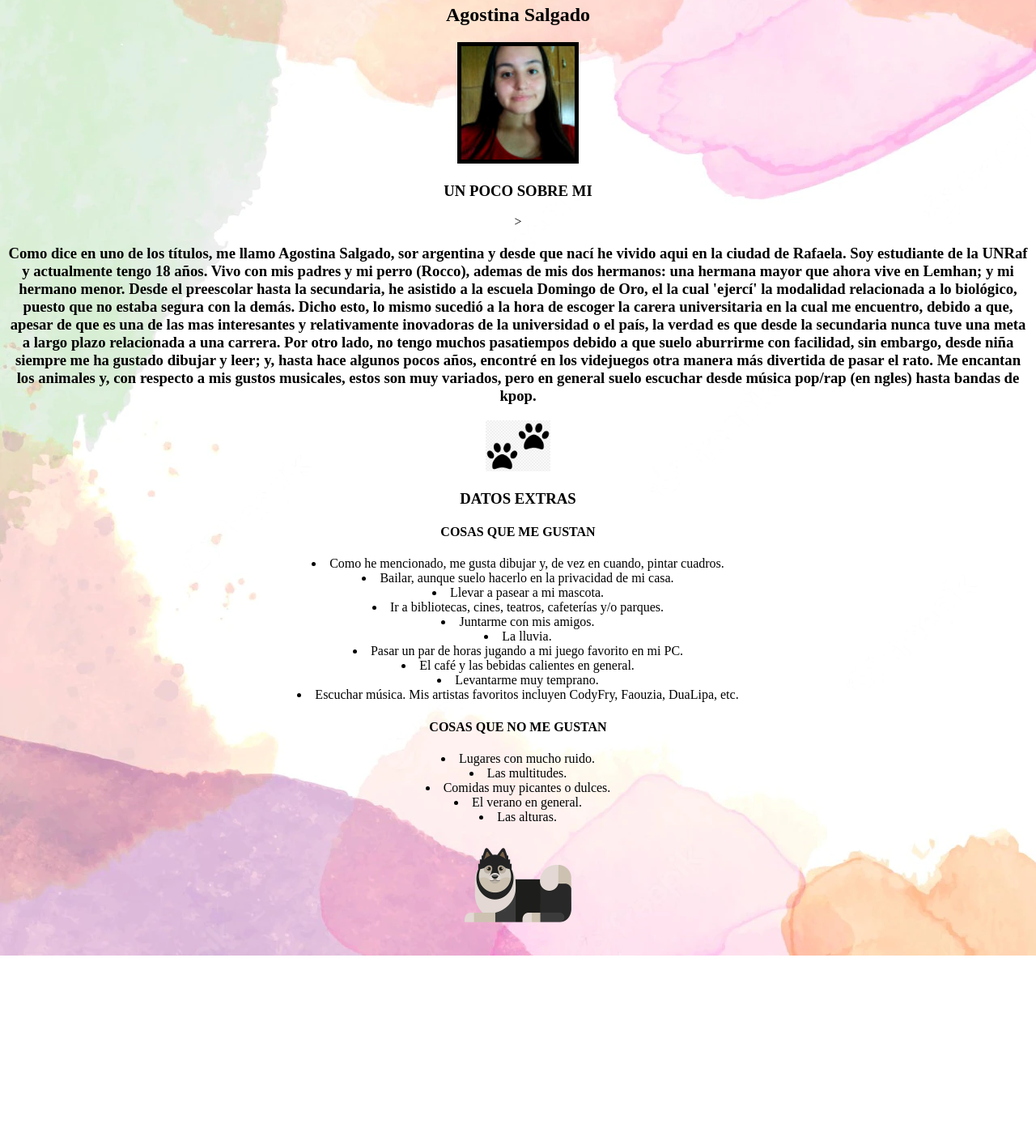
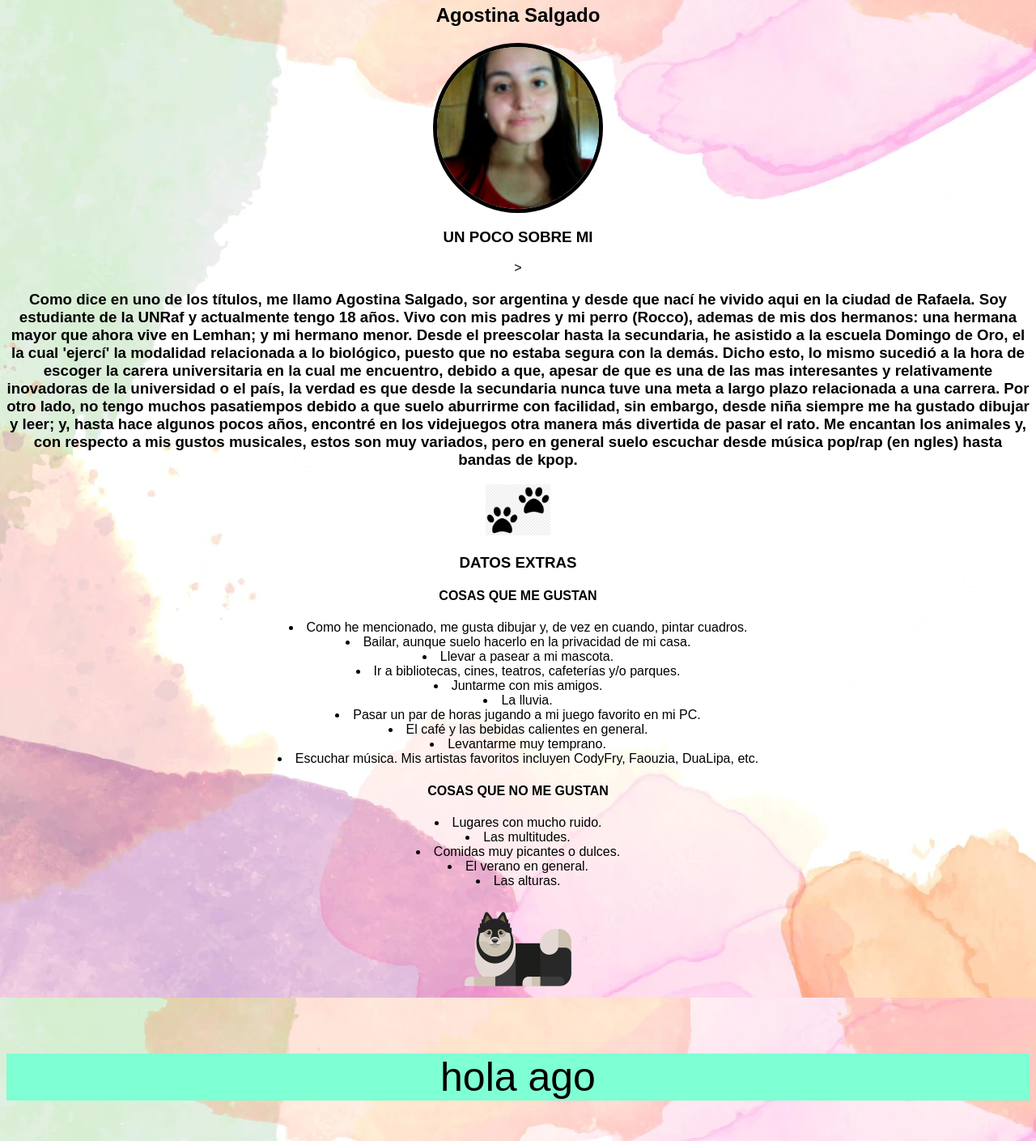
Before and after one commit to AGO0SALGADO/AGO0SALGADO.github.io, a plain HTML site: page index.html in a window 1280 px wide. Shown: the part 101-1510 px from the top of the page at 81% size. Before the commit the page ends 1281 px from the top, so only its background shows below. Drawn offline with Linux system fonts and the light colour scheme.

Commit message:
prueba 2

```diff
--- /dev/null
+++ b/assets/style.css
@@ -0,0 +1,30 @@
+.prueba {
+    background-color: aquamarine;
+}
+
+body {
+    font-family: Arial, Helvetica, sans-serif;
+}
+
+header,
+footer {
+    display: flex;
+    flex-direction: row;
+}
+
+#box-container {
+    display: flex;
+}
+
+#titleh2 {
+    font-size: 50px;
+}
+
+
+.profile-thumbnail {
+    width: 200px;
+    height: 200px;
+    border-radius: 50%;
+    display: block;
+    margin: 0px auto;
+}
--- a/index.html
+++ b/index.html
@@ -5,16 +5,22 @@
     <meta http-equiv="X-UA-Compatible" content="IE=edge">
     <meta name="viewport" content="width=device-width, initial-scale=1.0">
     <title>Porfolio</title>
+
+    <link rel="stylesheet" href="./assets/style.css">
+
+
+
 </head>
 
 <body background="assets/fondo.webp"
+
 
     <p>>><center><h1>PORFOLIO PERSONAL</h1></center>
 
         <P><CENter><H2><b>Agostina Salgado</b></H2></CENter></P>
 
-     <center>
-        <img src="assets/f1.jpg"  alt="foto" width="140" border="5"     </center>
+
+     <img src="assets/f1.jpg" alt="foto" border="5"  class="profile-thumbnail">
 
     <P><center><b><h3>UN POCO SOBRE MI</h3></b>></center>
 
@@ -54,6 +60,8 @@
 
  <img src="assets/dogg.webp" alt="foto"width="150"
 
+ <p </p>
+ <p class="prueba" id="titleh2">hola ago</p>
 <body>
 
 </body>
```
